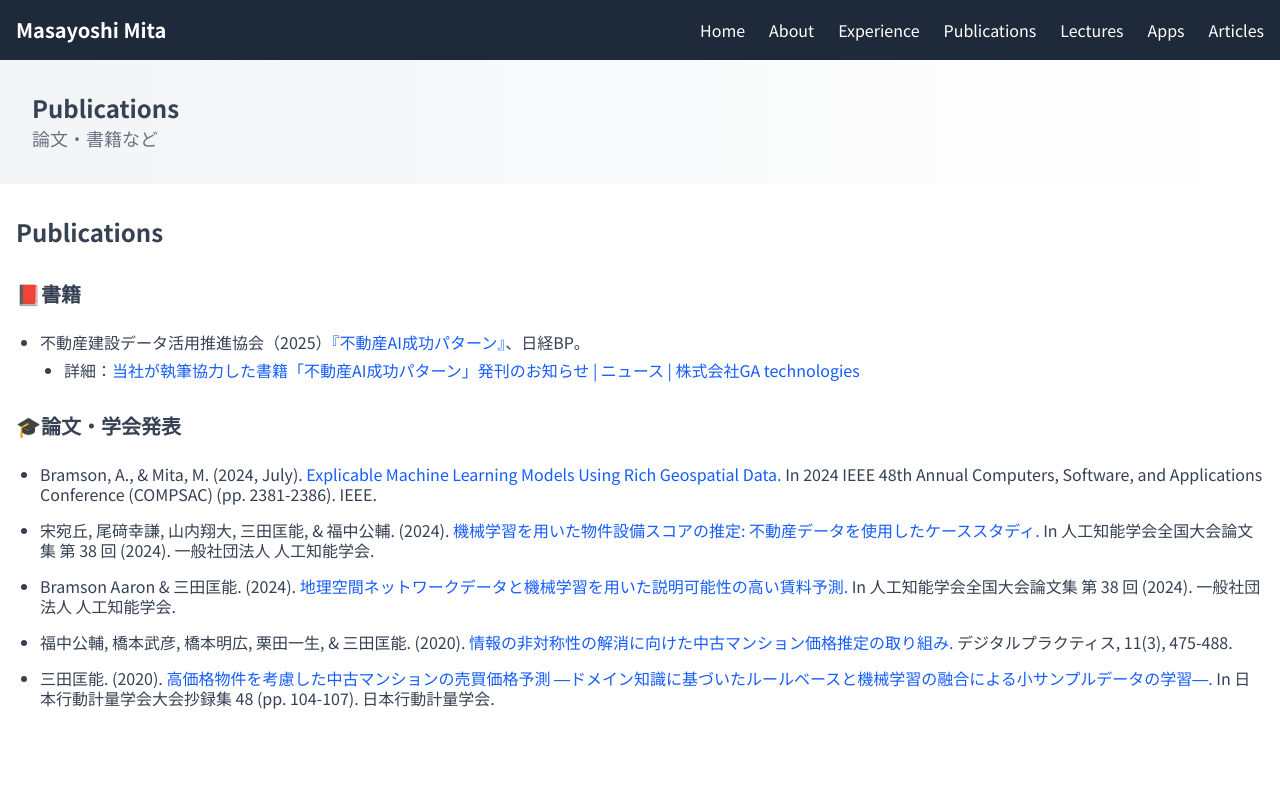
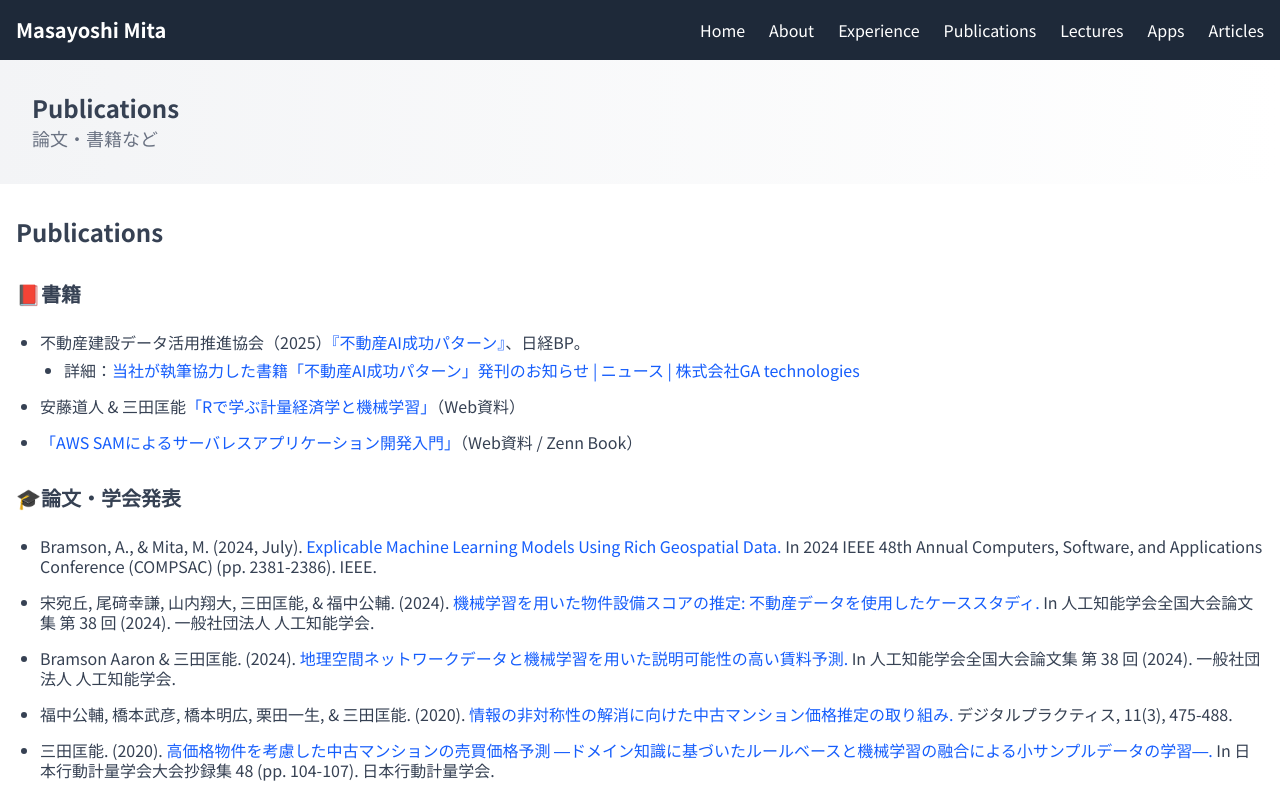
Before and after one commit to nigimitama/nigimitama.github.io, a Next.js app: page /publications in a window 1280 px wide. Built offline with nearby package versions, Linux system fonts and the light colour scheme.

Commit message:
feat: add links to books

```diff
--- a/app/publications/page.tsx
+++ b/app/publications/page.tsx
@@ -28,6 +28,19 @@ export default function PublicationsPage() {
                     </Link>
                   </li>
                 </ul>
+              </li>
+
+              <li>
+                安藤道人 & 三田匡能
+                <Link href="https://michihito-ando.github.io/econome_ml_with_R/">「Rで学ぶ計量経済学と機械学習」</Link>
+                （Web資料）
+              </li>
+
+              <li>
+                <Link href="https://zenn.dev/nigimitama/books/aws-sam-introduction">
+                  「AWS SAMによるサーバレスアプリケーション開発入門」
+                </Link>
+                （Web資料 / Zenn Book）
               </li>
             </ul>
           </section>
```
